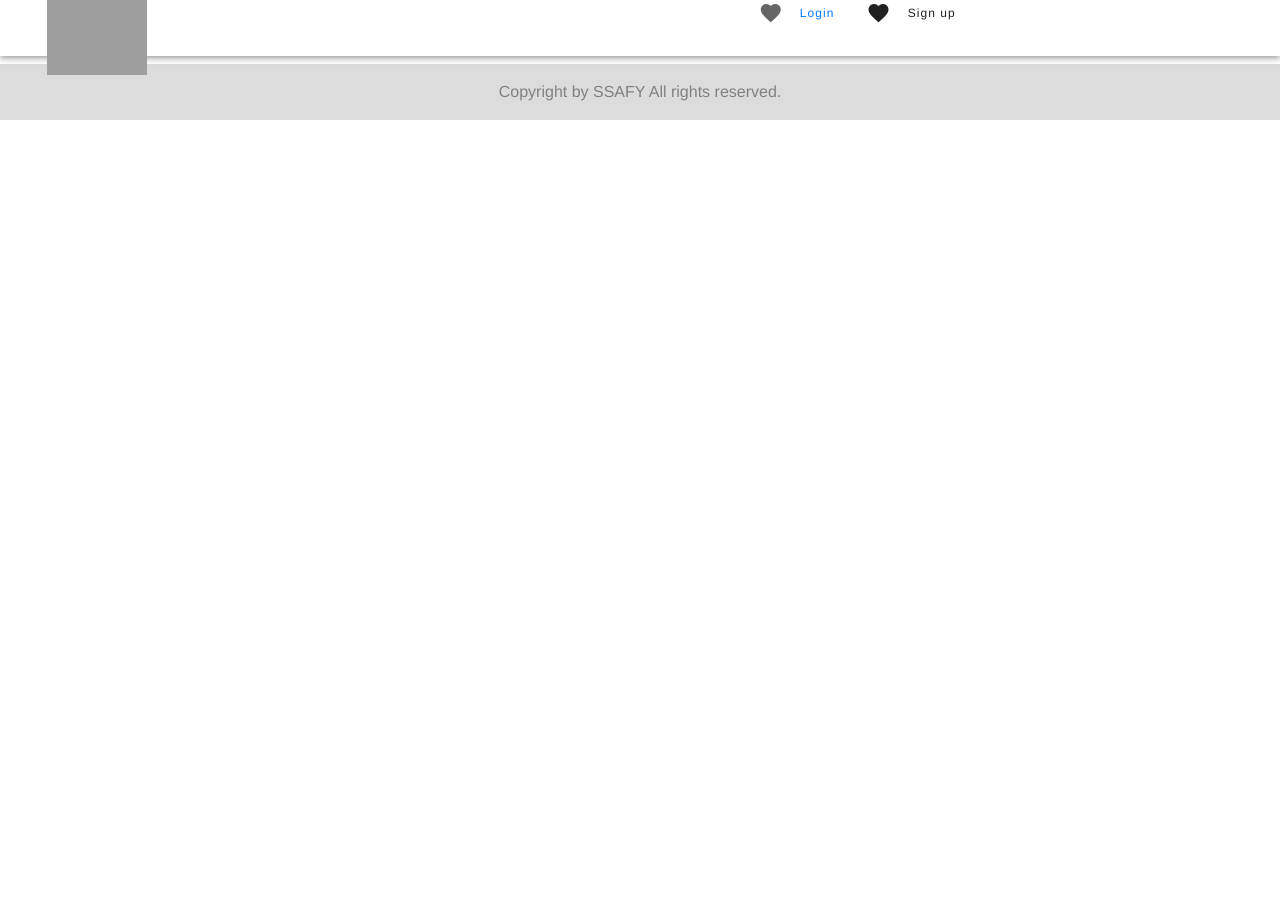
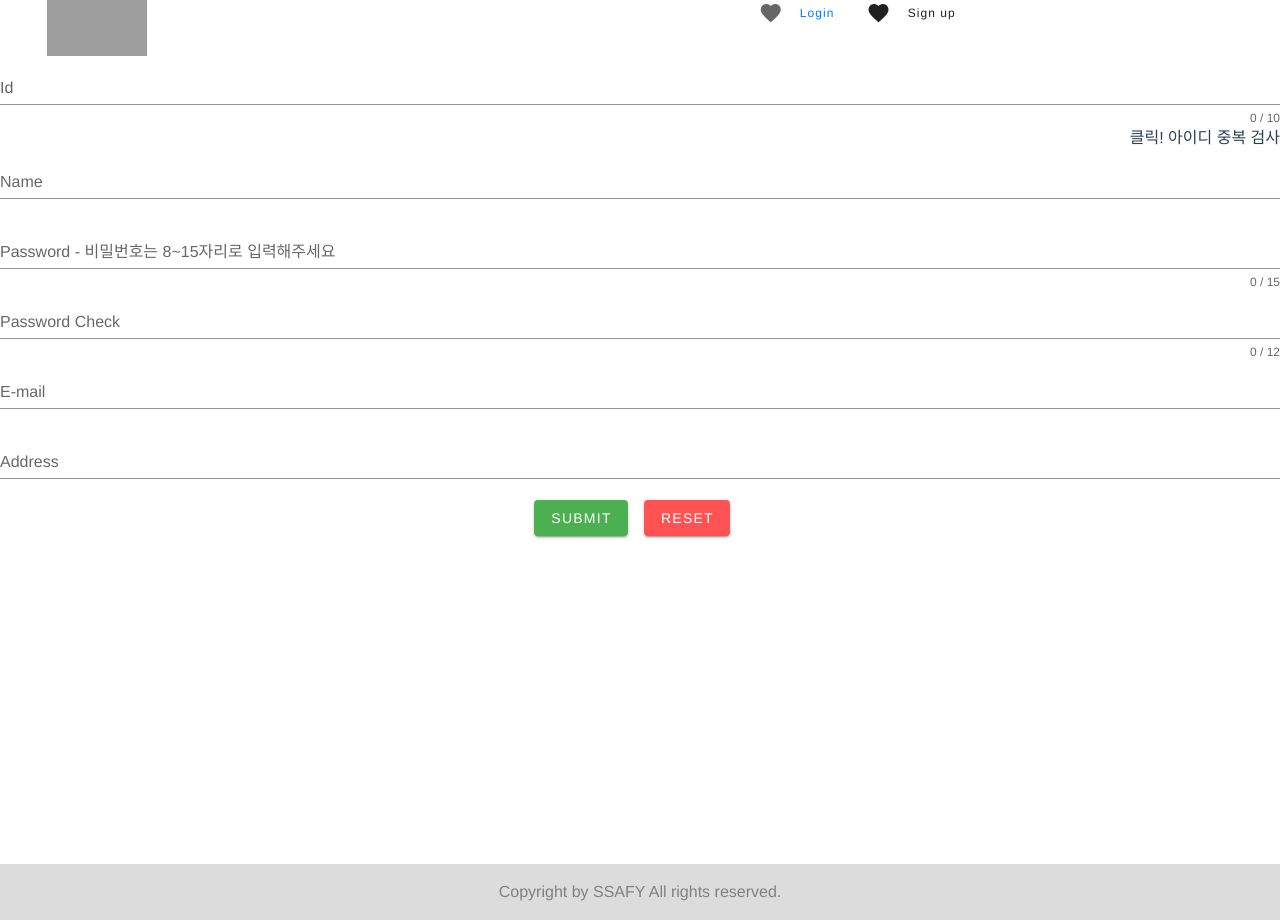
Before and after one commit to HappyHouse-SSAFY5/Frontend_Vue, a Vue app: page /signup in a window 1280 px wide. Before the commit the page ends 800 px from the top, so only its background shows below. Built offline with nearby package versions, Linux system fonts and the light colour scheme; grey boxes are pictures that could not be loaded.

Commit message:
Sign Up Form & Integration

```diff
--- a/src/App.vue
+++ b/src/App.vue
@@ -1,5 +1,7 @@
 <template>
   <div id="app">
+    <!-- 로그인 정보를 담고 있다면 -->
+    <!-- <v-if> -->
     <Header />
     <router-view />
     <Footer />
--- /dev/null
+++ b/src/components/signup/SignUpForm.vue
@@ -0,0 +1,151 @@
+<template>
+  <v-app>
+    <v-form ref="form" v-model="valid" lazy-validation>
+      <v-text-field v-model="id" :counter="10" :rules="idRules" label="Id" required> </v-text-field>
+      <button type="button" style="float: right;" @click="checkDuplicateId()">
+        클릭! 아이디 중복 검사</button
+      ><br />
+      <v-text-field v-model="name" :rules="nameRules" label="Name" required></v-text-field>
+      <v-text-field
+        type="password"
+        v-model="password"
+        :counter="15"
+        :rules="passwordRules"
+        label="Password - 비밀번호는 8~15자리로 입력해주세요"
+        required
+      ></v-text-field>
+      <v-text-field
+        type="password"
+        v-model="passwordchk"
+        :counter="12"
+        :rules="[passwordchkRules, passwordConfirmationRules]"
+        label="Password Check"
+        required
+      ></v-text-field>
+      <v-text-field v-model="email" :rules="emailRules" label="E-mail" required></v-text-field>
+      <v-text-field v-model="address" :rules="addressRules" label="Address" required></v-text-field>
+
+      <!--      <v-checkbox
+        v-model="checkbox"
+        :rules="[(v) => !!v || 'You must agree to continue!']"
+        label="Do you agree?"
+        required
+      ></v-checkbox> -->
+
+      <v-btn :disabled="!valid" id="submit" color="success" class="mr-4" @click="validate">
+        Submit
+      </v-btn>
+
+      <v-btn color="error" class="mr-4" @click="reset">
+        Reset
+      </v-btn>
+    </v-form>
+  </v-app>
+</template>
+
+<script>
+import http from '@/util/http-common';
+
+export default {
+  name: 'SignUpForm',
+  data: () => ({
+    valid: true,
+    id: '',
+    idRules: [
+      (v) => !!v || 'Id is required',
+      (v) => (v && v.length <= 10) || 'Id must be less than 10 characters',
+    ],
+    name: '',
+    nameRules: [(v) => !!v || 'Name is required'],
+    password: '',
+    passwordRules: [
+      (v) => !!v || 'Password is required',
+      (v) =>
+        (v && v.length >= 8 && v.length <= 15) ||
+        'Password must be more than 8 characters and less than 15 characters',
+    ],
+    passwordchk: '',
+    passwordchkRules: [(v) => !!v || 'Password Check is required'],
+    email: '',
+    emailRules: [
+      (v) => !!v || 'E-mail is required',
+      (v) => /.+@.+\..+/.test(v) || 'E-mail must be valid',
+    ],
+    address: '',
+    addressRules: [(v) => !!v || 'Address is required'],
+  }),
+  methods: {
+    checkDuplicateId() {
+      // 수정하기
+      // http
+      //   .get('/user/list')
+      //   .then(({ data }) => {
+      //     this.members = data;
+      //     for (member in members) {
+      //       if (this.id === member.id) {
+      //         alert('아이디가 중복됩니다.');
+      //       } else {
+      //         alert('사용할 수 있는 아이디입니다.');
+      //       }
+      //     }
+      //   })
+      //   .catch(() => {
+      //     alert('아이디 중복확인 중 문제가 발생하였습니다.');
+      //   });
+    },
+    validate() {
+      let err = true;
+      let msg = '';
+      !this.id && ((msg = 'id 입력해주세요'), (err = false), this.$refs.id.focus());
+      err && !this.name && ((msg = '이름 입력해주세요'), (err = false), this.$refs.name.focus());
+      err &&
+        !this.password &&
+        ((msg = '비밀번호 입력해주세요'), (err = false), this.$refs.password.focus());
+      err &&
+        !this.passwordchk &&
+        ((msg = '비밀번호 확인 입력해주세요'), (err = false), this.$refs.passwordchk.focus());
+      err &&
+        !this.email &&
+        ((msg = '이메일 입력해주세요'), (err = false), this.$refs.email.focus());
+      err &&
+        !this.address &&
+        ((msg = '주소 입력해주세요'), (err = false), this.$refs.address.focus());
+
+      if (!err) alert(msg);
+      else this.signUp();
+    },
+    signUp() {
+      http
+        .post('/user/join', {
+          userid: this.id,
+          username: this.name,
+          userpwd: this.password,
+          email: this.email,
+          address: this.address,
+        })
+        .then((data) => {
+          console.log(data);
+          alert('회원가입이 완료되었습니다.');
+          this.moveHome();
+        })
+        .catch(() => {
+          alert('회원가입 중 문제가 발생하였습니다.');
+        });
+    },
+    reset() {
+      this.$refs.form.reset();
+    },
+    moveHome() {
+      this.$router.push('/');
+    },
+  },
+  computed: {
+    passwordConfirmationRules() {
+      return () =>
+        this.password === this.passwordchk || 'Password Check must be the same as the password';
+    },
+  },
+};
+</script>
+
+<style></style>
--- a/src/main.js
+++ b/src/main.js
@@ -20,6 +20,6 @@ Vue.config.productionTip = false;
 new Vue({
   router,
   store,
-  vuetify: new Vuetify(),
+  vuetify : new Vuetify(),
   render: (h) => h(App),
 }).$mount('#app');
--- a/src/router/index.js
+++ b/src/router/index.js
@@ -4,6 +4,7 @@ import Home from '@/views/Home.vue';
 import About from '@/views/About.vue';
 import Apt from '@/views/Apt.vue';
 import Qna from '@/views/Qna.vue';
+import Signup from '@/views/Signup.vue';
 import Login from '@/views/Login.vue';
 // import { LayoutPlugin } from 'bootstrap-vue';
 
@@ -29,6 +30,11 @@ const routes = [
     path: '/vuetest/about',
     name: 'About',
     component: About,
+  },
+  {
+    path: '/signup',
+    name: 'Signup',
+    component: Signup,
   },
   {
     path: '/login',
--- /dev/null
+++ b/src/views/Signup.vue
@@ -0,0 +1,20 @@
+<template>
+  <div>
+      <sign-up-form />
+  </div>
+</template>
+
+<script>
+import SignUpForm from '@/components/signup/SignUpForm.vue';
+
+export default {
+    name: 'SignUp',
+    components: {
+        SignUpForm,
+    }
+}
+</script>
+
+<style>
+
+</style>
```
Also changed, not shown: src/components/common/NotLoginHeader.vue (added, +51 -0 lines).
